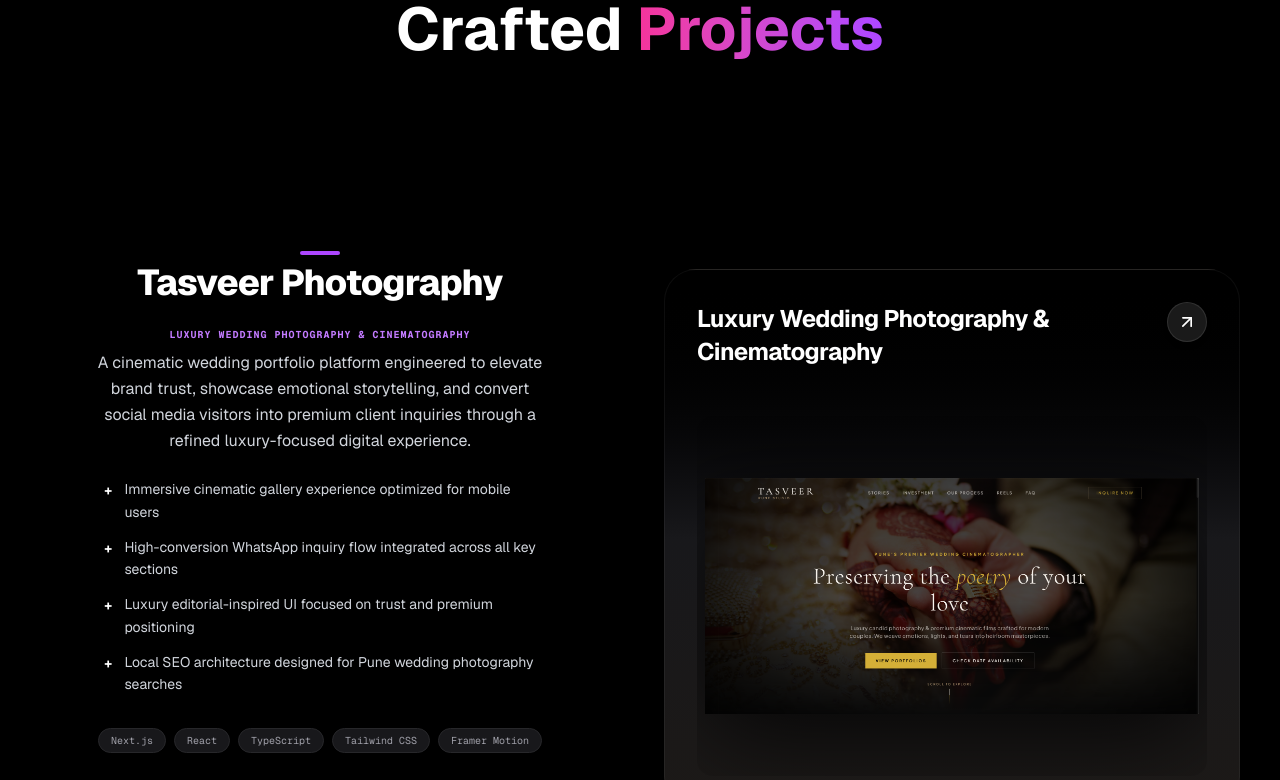
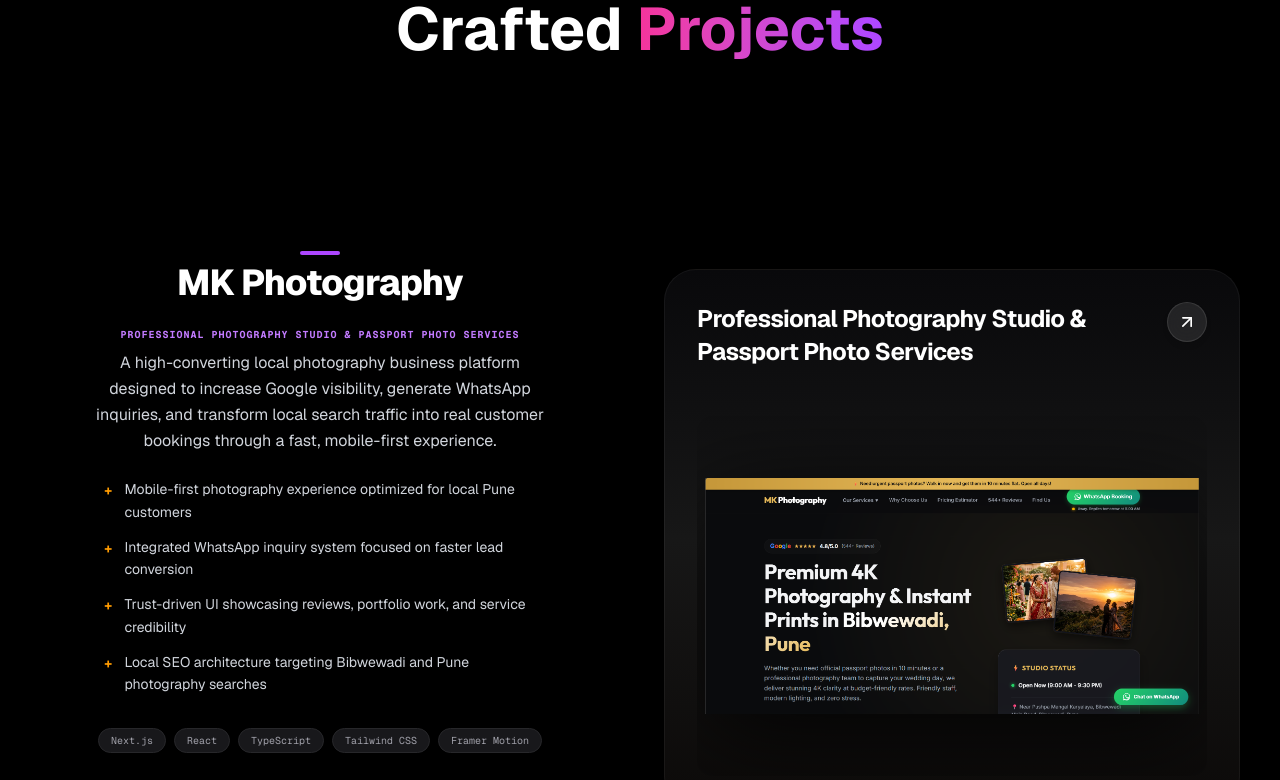
Before and after one commit to AtulJamdar/Main-Portfolio, a Next.js app: page / in a window 1280 px wide. Shown: the part 1900-2680 px from the top of the page. Built offline with nearby package versions, Linux system fonts and the light colour scheme.

Commit message:
mk Photography project added

```diff
--- a/src/components/sections/Projects.tsx
+++ b/src/components/sections/Projects.tsx
@@ -5,6 +5,76 @@
 import { motion, AnimatePresence } from "framer-motion";
 
 const PROJECTS = [
+  {
+  id: "mkphotography",
+
+  title: "MK Photography",
+
+  subtitle: "Professional Photography Studio & Passport Photo Services",
+
+  description:
+    "A high-converting local photography business platform designed to increase Google visibility, generate WhatsApp inquiries, and transform local search traffic into real customer bookings through a fast, mobile-first experience.",
+
+  bullets: [
+    "Mobile-first photography experience optimized for local Pune customers",
+    "Integrated WhatsApp inquiry system focused on faster lead conversion",
+    "Trust-driven UI showcasing reviews, portfolio work, and service credibility",
+    "Local SEO architecture targeting Bibwewadi and Pune photography searches"
+  ],
+
+  stack: [
+    "Next.js",
+    "React",
+    "TypeScript",
+    "Tailwind CSS",
+    "Framer Motion"
+  ],
+
+  liveUrl: "https://mk-photography-orcin.vercel.app/",
+
+  gradientClass: "from-zinc-950 via-neutral-900 to-stone-950",
+
+  themeColor: "text-amber-400",
+
+  bulletColor: "text-amber-500",
+
+  imagePath: "/assets/mk-photography.png"
+},
+  {
+  id: "mkphotography",
+
+  title: "MK Photography",
+
+  subtitle: "Professional Photography Studio & Passport Photo Services",
+
+  description:
+    "A high-converting local photography business platform designed to increase Google visibility, generate WhatsApp inquiries, and transform local search traffic into real customer bookings through a fast, mobile-first experience.",
+
+  bullets: [
+    "Mobile-first photography experience optimized for local Pune customers",
+    "Integrated WhatsApp inquiry system focused on faster lead conversion",
+    "Trust-driven UI showcasing reviews, portfolio work, and service credibility",
+    "Local SEO architecture targeting Bibwewadi and Pune photography searches"
+  ],
+
+  stack: [
+    "Next.js",
+    "React",
+    "TypeScript",
+    "Tailwind CSS",
+    "Framer Motion"
+  ],
+
+  liveUrl: "https://mk-photography-orcin.vercel.app",
+
+  gradientClass: "from-zinc-950 via-neutral-900 to-stone-950",
+
+  themeColor: "text-amber-400",
+
+  bulletColor: "text-amber-500",
+
+  imagePath: "/assets/mk-photography.png"
+},
   {
     id: "tasveerphotography",
     title: "Tasveer Photography",
```
Also changed, not shown: public/assets/mk-photography.png (added).
